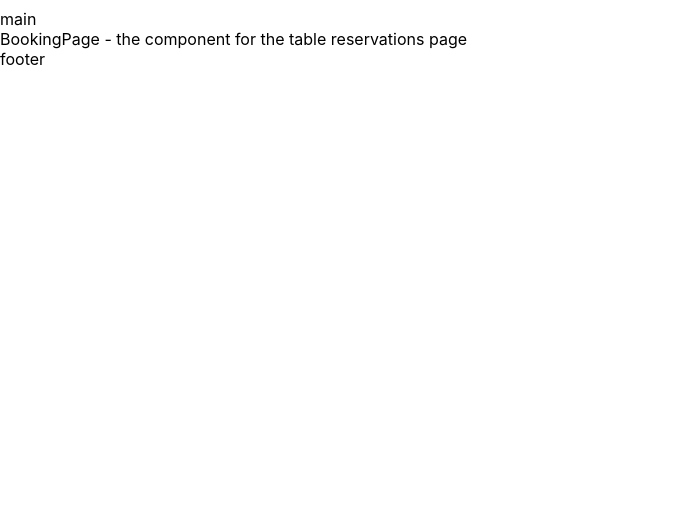
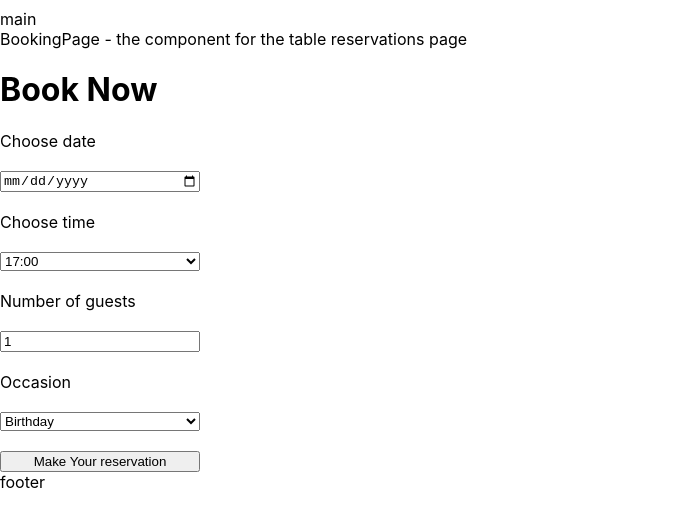
Before and after one commit to Wenodh/capstone1, a React (Create React App) app: page /booking in a window 1280 px wide. Shown: the part 223-745 px from the top of the page, without its empty margins (0-682 px from the left). Built offline with nearby package versions, Linux system fonts and the light colour scheme.

Commit message:
test case

```diff
--- a/src/App.js
+++ b/src/App.js
@@ -21,12 +21,23 @@ function App() {
 
 export default App;
 function Main() {
+    const availableSlots = [
+        '17:00',
+        '18:00',
+        '19:00',
+        '20:00',
+        '21:00',
+        '22:00',
+    ];
     return (
         <main>
             main
             <Routes>
                 <Route path="/" element={<HomePage />}></Route>
-                <Route path="/booking" element={<BookingPage />}></Route>
+                <Route
+                    path="/booking"
+                    element={<BookingPage availableSlots={availableSlots} />}
+                ></Route>
                 <Route path="/calltoaction" element={<CallToAction />}></Route>
                 <Route path="/chicago" element={<Chicago />}></Route>
                 <Route path="/customersay" element={<CustomersSay />}></Route>
--- /dev/null
+++ b/src/components/BookingForm.jsx
@@ -0,0 +1,72 @@
+import React, { useState } from 'react';
+
+const BookingForm = (props) => {
+    const [selectedDate, setSelectedDate] = useState();
+
+    const [selectedSlot, setSelectedSlot] = useState('17:00');
+    const [noOfGuests, setNoOfGuests] = useState(1);
+    const [occasion, setOccasion] = useState('Birthday');
+    const handleSubmit = (e) => {
+        e.preventDefault();
+        const data = {
+            selectedDate: selectedDate,
+            selectedSlot: selectedSlot,
+            noOfGuests: noOfGuests,
+            occasion: occasion,
+        };
+        props.handleSubmit(data);
+    };
+    return (
+        <>
+            <h1>Book Now</h1>
+            <form
+                style={{ display: 'grid', maxWidth: '200px', gap: '20px' }}
+                onSubmit={handleSubmit}
+            >
+                <label htmlFor="res-date">Choose date</label>
+                <input
+                    type="date"
+                    id="res-date"
+                    value={selectedDate}
+                    required
+                    onChange={(e) => setSelectedDate(e.target.value)}
+                />
+                <label htmlFor="res-time">Choose time</label>
+                <select
+                    id="res-time "
+                    value={selectedSlot}
+                    required
+                    onChange={(e) => setSelectedSlot(e.target.value)}
+                >
+                    {props.availableSlots?.map((it) => (
+                        <option value={it}>{it}</option>
+                    ))}
+                </select>
+                <label htmlFor="guests">Number of guests</label>
+                <input
+                    type="number"
+                    required
+                    placeholder="1"
+                    min="1"
+                    max="10"
+                    id="guests"
+                    value={noOfGuests}
+                    onChange={(e) => setNoOfGuests(e.target.value)}
+                />
+                <label htmlFor="occasion">Occasion</label>
+                <select
+                    id="occasion"
+                    value={occasion}
+                    onChange={(e) => setOccasion(e.target.value)}
+                    required
+                >
+                    <option value="Birthday">Birthday</option>
+                    <option value="Anniversary">Anniversary</option>
+                </select>
+                <input type="submit" value="Make Your reservation" />
+            </form>
+        </>
+    );
+};
+
+export default BookingForm;
--- a/src/components/BookingPage.jsx
+++ b/src/components/BookingPage.jsx
@@ -1,9 +1,21 @@
-import React from 'react'
+import React, { useState } from 'react';
+import BookingForm from './BookingForm';
 
-const BookingPage = () => {
-  return (
-    <div>BookingPage - the component for the table reservations page</div>
-  )
-}
+const BookingPage = (props) => {
+    const handleSubmit = (data) => {
+        console.log(data);
+    };
+    return (
+        <>
+            <div>
+                BookingPage - the component for the table reservations page
+            </div>
+            <BookingForm
+                handleSubmit={handleSubmit}
+                availableSlots={props.availableSlots}
+            />
+        </>
+    );
+};
 
-export default BookingPage
+export default BookingPage;
```
Also changed, not shown: 1 other file (tests, documents, lock files or other folders).
